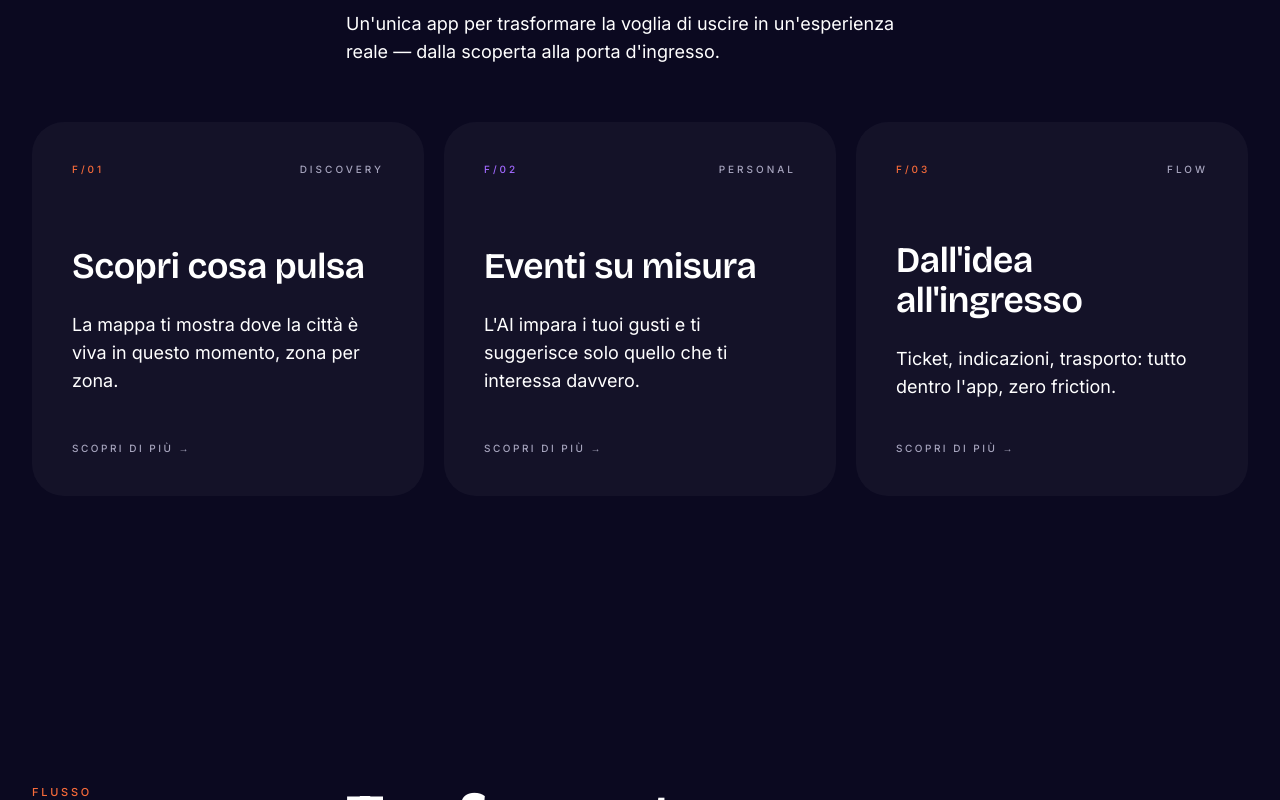
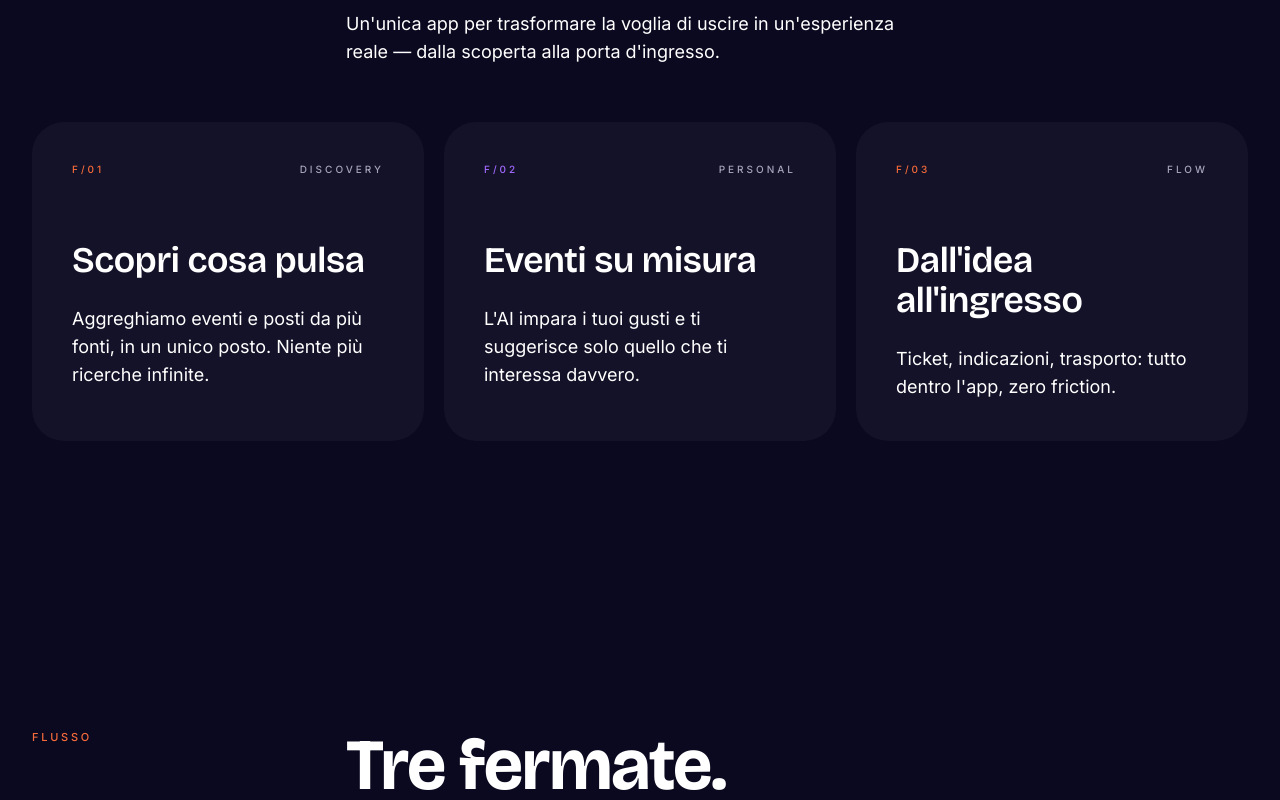
Before and after one commit to giammaantonacci-coder/bloop-landing, a Next.js app: page / in a window 1280 px wide. Shown: the part 2040-2840 px from the top of the page. Built offline with nearby package versions, Linux system fonts and the light colour scheme.

Commit message:
Solution cards: drop "Scopri di più" link, rewrite discovery copy
Remove the unused "Scopri di più" footer from all three feature
cards. Rewrite the "Scopri cosa pulsa" body copy to describe event
aggregation instead of a live per-zone map, which isn't built yet.

```diff
--- a/components/Solution.tsx
+++ b/components/Solution.tsx
@@ -7,7 +7,7 @@ const features = [
     n: "F/01",
     tag: "Discovery",
     title: "Scopri cosa pulsa",
-    body: "La mappa ti mostra dove la città è viva in questo momento, zona per zona.",
+    body: "Aggreghiamo eventi e posti da più fonti, in un unico posto. Niente più ricerche infinite.",
     accent: "coral" as const,
   },
   {
@@ -79,7 +79,7 @@ export function Solution() {
             <motion.article
               key={f.n}
               variants={card}
-              className="group relative flex flex-col justify-between rounded-[2rem] bg-white/[0.04] p-8 transition-colors duration-300 hover:bg-white/[0.07] md:p-10"
+              className="group relative flex flex-col rounded-[2rem] bg-white/[0.04] p-8 transition-colors duration-300 hover:bg-white/[0.07] md:p-10"
             >
               <div className="flex items-center justify-between font-sans font-medium text-[10px] uppercase tracking-[0.3em] text-smoke">
                 <span className={f.accent === "coral" ? "text-coral" : "text-lilac"}>
@@ -96,10 +96,6 @@ export function Solution() {
                   {f.body}
                 </p>
               </div>
-
-              <div className="mt-10 font-sans font-medium text-[10px] uppercase tracking-[0.25em] text-smoke transition group-hover:text-white">
-                Scopri di più →
-              </div>
             </motion.article>
           ))}
         </motion.div>
```
